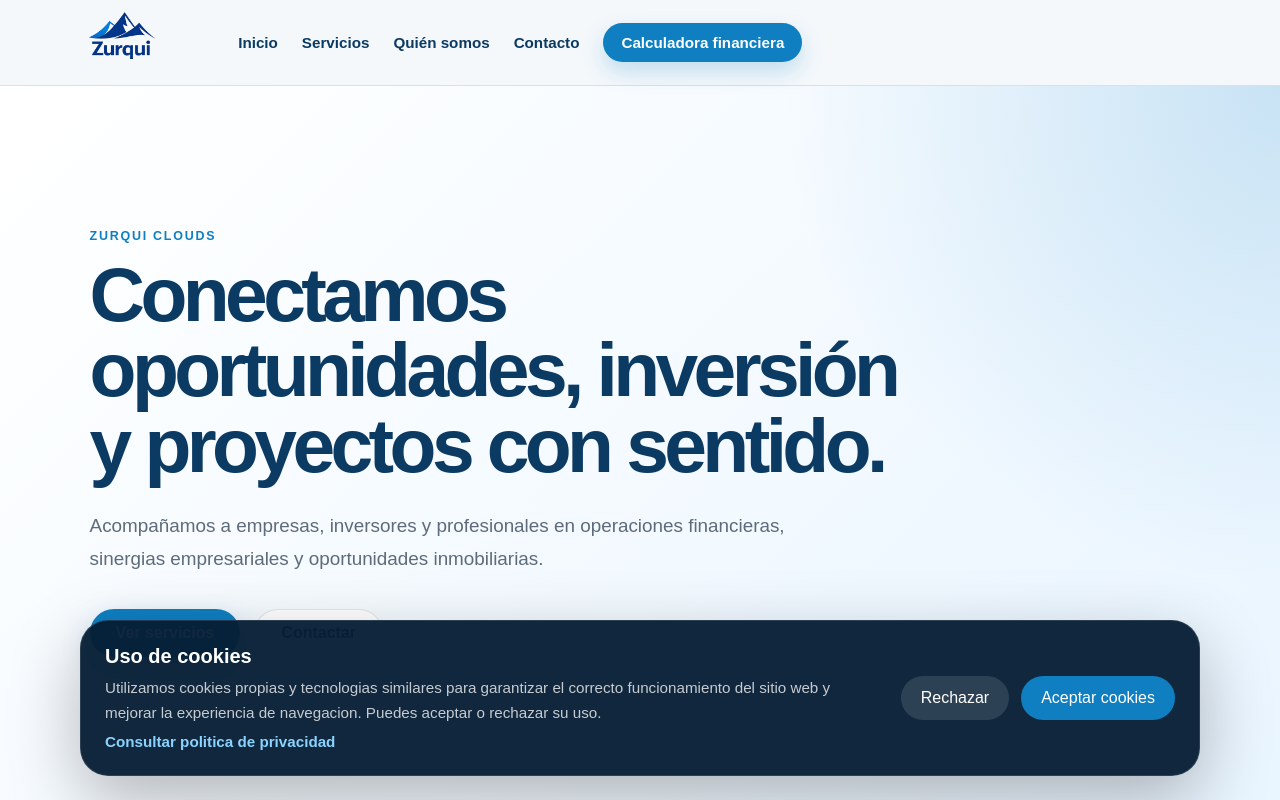
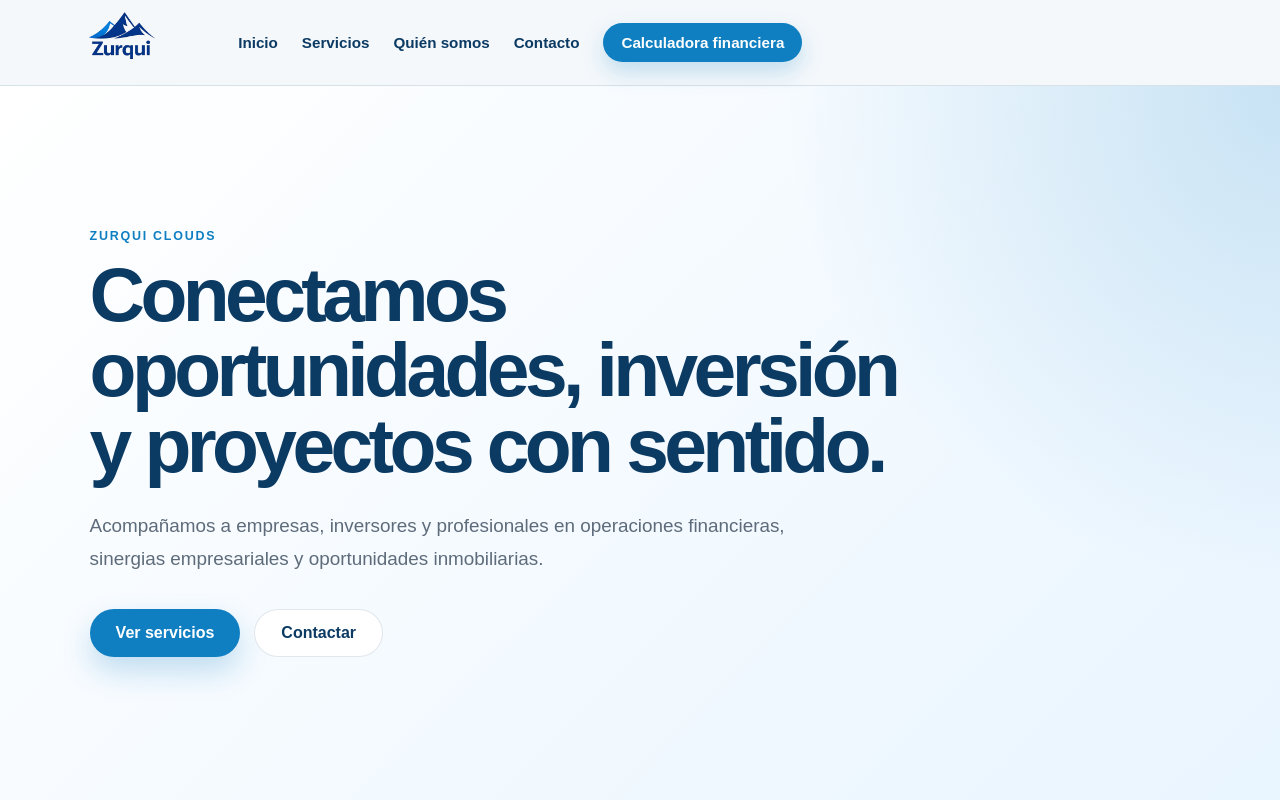
Before and after one commit to ALMARADVISORY/zurqui-web, a Next.js app: page / in a window 1280 px wide. Shown: the top 800 px of the page. Built offline with nearby package versions, Linux system fonts and the light colour scheme.

Commit message:
Update Zurqui favicon

```diff
--- a/app/layout.js
+++ b/app/layout.js
@@ -1,18 +1,19 @@
 import "./globals.css";
-import CookieBanner from "./components/CookieBanner";
 
 export const metadata = {
   title: "Zurqui Clouds",
-  description: "Asesoramiento financiero, inversiones, sinergias empresariales y asesoramiento inmobiliario.",
+  description: "Conectamos oportunidades, inversión y proyectos con sentido.",
+  icons: {
+    icon: "/logo_zurqui.png",
+    shortcut: "/logo_zurqui.png",
+    apple: "/logo_zurqui.png",
+  },
 };
 
 export default function RootLayout({ children }) {
   return (
     <html lang="es">
-      <body>
-        {children}
-        <CookieBanner />
-      </body>
+      <body>{children}</body>
     </html>
   );
 }
```
Also changed, not shown: app/apple-icon.png (added), app/icon.png (added).
